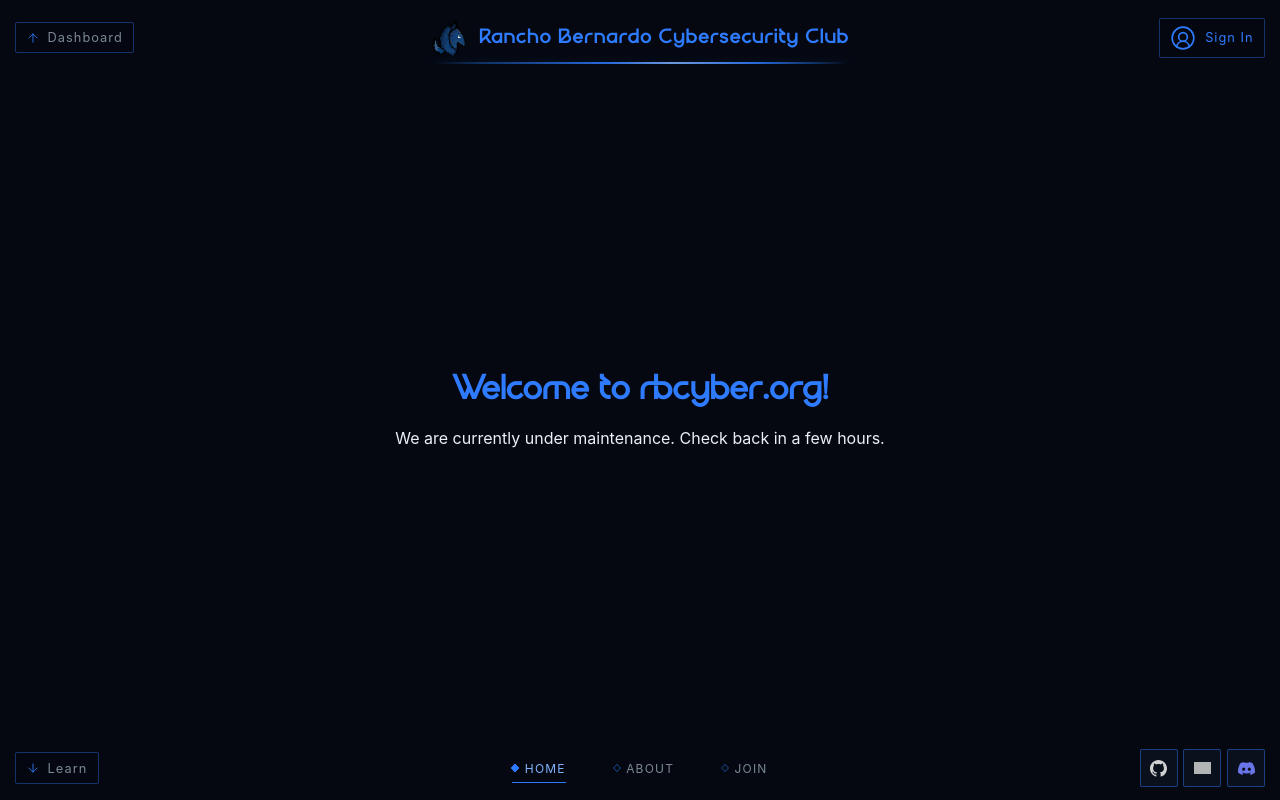
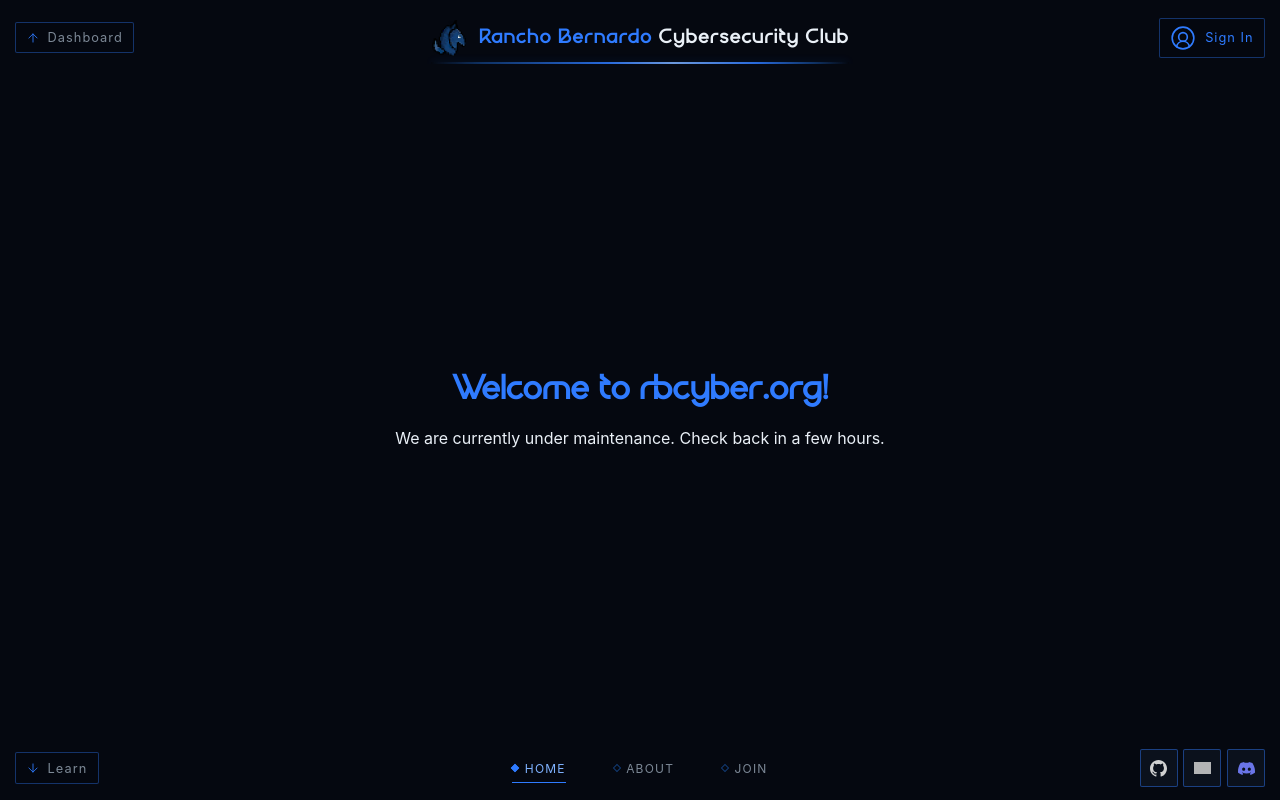
Before and after one commit to rbcyber1/rbcyber-org, a React (Vite) app in the folder apps/frontend/: page / in a window 1280 px wide. Built offline with nearby package versions, Linux system fonts and the light colour scheme; grey boxes are pictures that could not be loaded; a web font is replaced by a local one.

Commit message:
"stylistic choice"

```diff
--- a/apps/frontend/src/components/Header.tsx
+++ b/apps/frontend/src/components/Header.tsx
@@ -9,8 +9,8 @@
                 alt="Club Logo"
             />
             <h1 className="title-header-text">
-                <span className="recolor">Rancho Bernardo</span> Cybersecurity
-                Club
+                Rancho Bernardo{" "}
+                <span className="recolor">Cybersecurity Club</span>
             </h1>
         </div>
     );
--- a/apps/frontend/src/styles/components/Header.css
+++ b/apps/frontend/src/styles/components/Header.css
@@ -66,7 +66,7 @@
 }
 
 .title-header-text > .recolor {
-    color: var(--color-signal);
+    color: var(--color-paper);
 }
 
 @media (max-width: 600px) {
```
